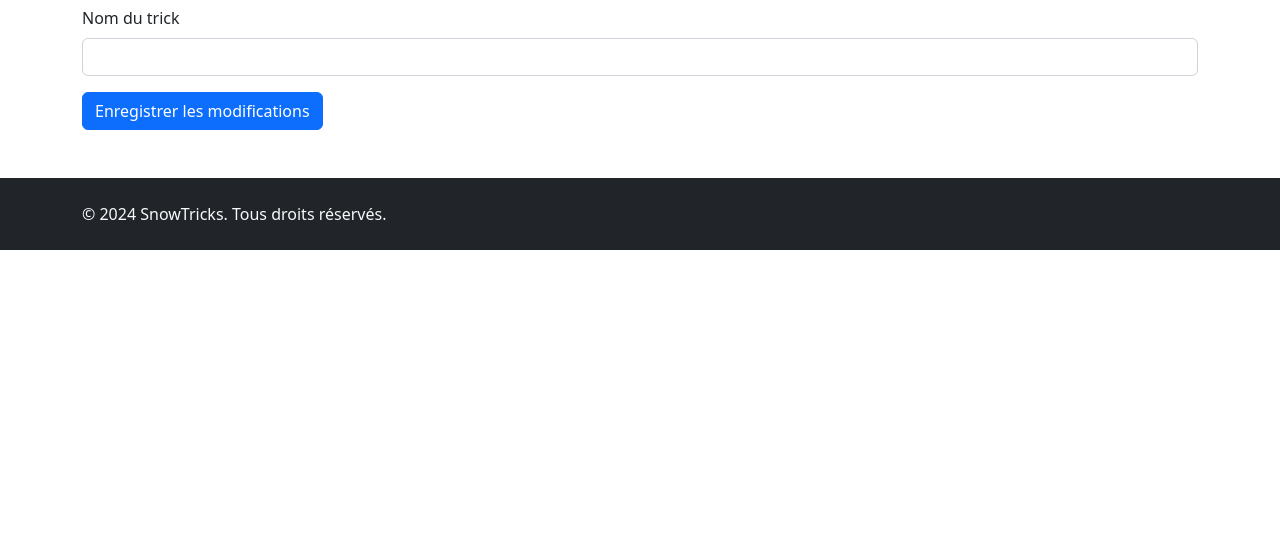
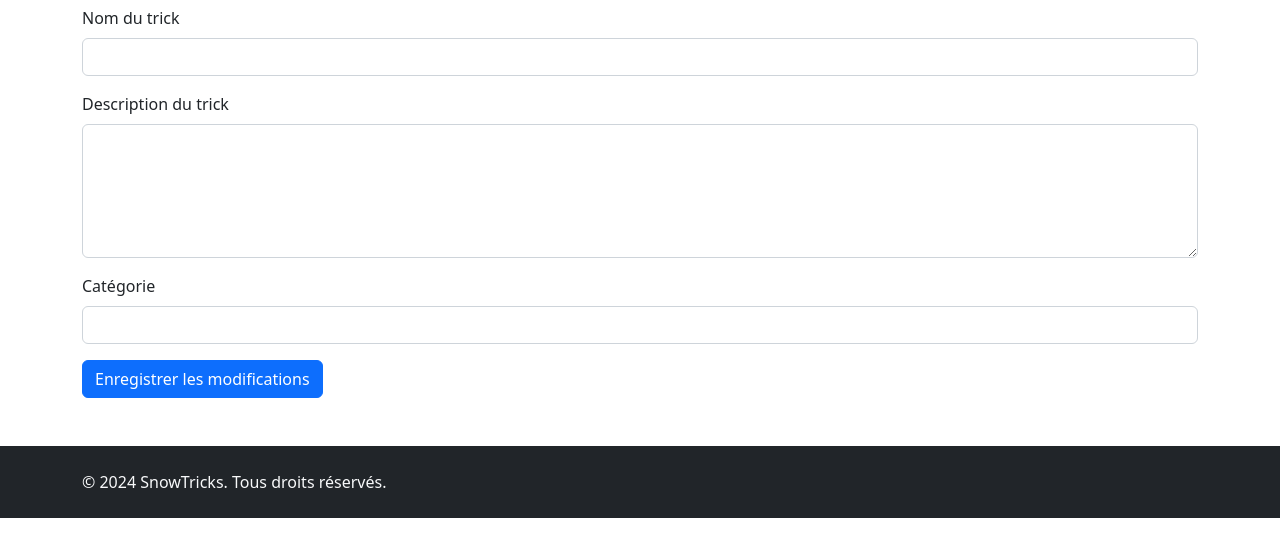
Before and after one commit to TolMen/OCP6_SnowTrick, a Symfony app: template templates/trick/edit.html.twig in a window 1280 px wide. Shown: the part 144-701 px from the top of the page. Run offline with Twig, Linux system fonts and the light colour scheme; the template is opened without the code that fills it, so the values that code supplies are empty; some libraries are stand-ins or nearby versions.

Commit message:
Addition of the name, description and category field for editing a trick

```diff
--- a/templates/trick/edit.html.twig
+++ b/templates/trick/edit.html.twig
@@ -11,6 +11,15 @@
             <label for="name" class="form-label">Nom du trick</label>
             <input type="text" class="form-control" id="name" name="name" value="{{ trick.name }}">
         </div>
+        <div class="mb-3">
+            <label for="content" class="form-label">Description du trick</label>
+            <textarea class="form-control" id="content" name="content" rows="5">{{ trick.content }}</textarea>
+        </div>
+        <div class="mb-3">
+            <label for="category" class="form-label">Catégorie</label>
+            <input type="text" class="form-control" id="category" name="category" value="{{ trick.category }}">
+        </div>
+
         <button type="submit" class="btn btn-primary">Enregistrer les modifications</button>
     </form>
 </div>
```
Also changed, not shown: src/Controller/TrickController.php (+8 -4 lines).
